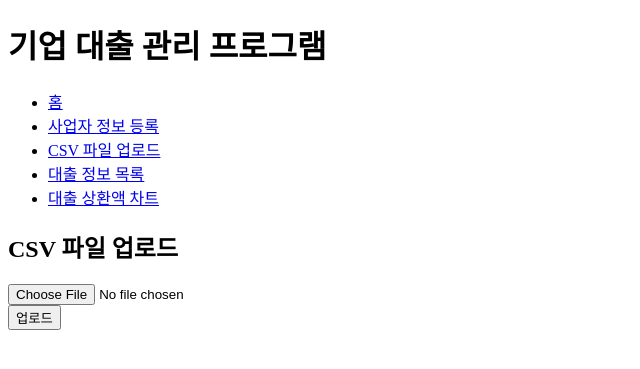
After one commit to tasueom/business-loan-manager, a Flask app: page /upload_csv in a window 1280 px wide. The commit adds this page. Shown: the top 369 px of the page, without its empty margins (0-640 px from the left). Run offline with Flask 3, Linux system fonts and the light colour scheme.

Commit message:
feat: Add CSV upload functionality with new route and template for importing loan data

```diff
--- a/app.py
+++ b/app.py
@@ -64,5 +64,14 @@ def chart():
     chart_data_json = json.dumps(chart_data, ensure_ascii=False)
     return render_template('chart.html', chart_data_json=chart_data_json)
 
+@app.route('/upload_csv', methods=['GET', 'POST'])
+def upload_csv():
+    if request.method == 'POST':
+        file = request.files['file']
+        if file:
+            service.upload_csv(file)
+            return redirect(url_for('list'))
+    return render_template('upload_csv.html')
+
 if __name__ == '__main__':
     app.run(debug=True)
--- a/templates/layout.html
+++ b/templates/layout.html
@@ -12,6 +12,7 @@
             <ul>
                 <li><a href="{{ url_for('index') }}">홈</a></li>
                 <li><a href="{{ url_for('upload') }}">사업자 정보 등록</a></li>
+                <li><a href="{{ url_for('upload_csv') }}">CSV 파일 업로드</a></li>
                 <li><a href="{{ url_for('list') }}">대출 정보 목록</a></li>
                 <li><a href="{{ url_for('chart') }}">대출 상환액 차트</a></li>
             </ul>
--- /dev/null
+++ b/templates/upload_csv.html
@@ -0,0 +1,9 @@
+{% extends "layout.html" %}
+
+{% block content %}
+<h2>CSV 파일 업로드</h2>
+<form method="post" enctype="multipart/form-data">
+    <input type="file" name="file" accept=".csv" required><br>
+    <button type="submit">업로드</button>
+</form>
+{% endblock %}
```
Also changed, not shown: service.py (+16 -0 lines).
